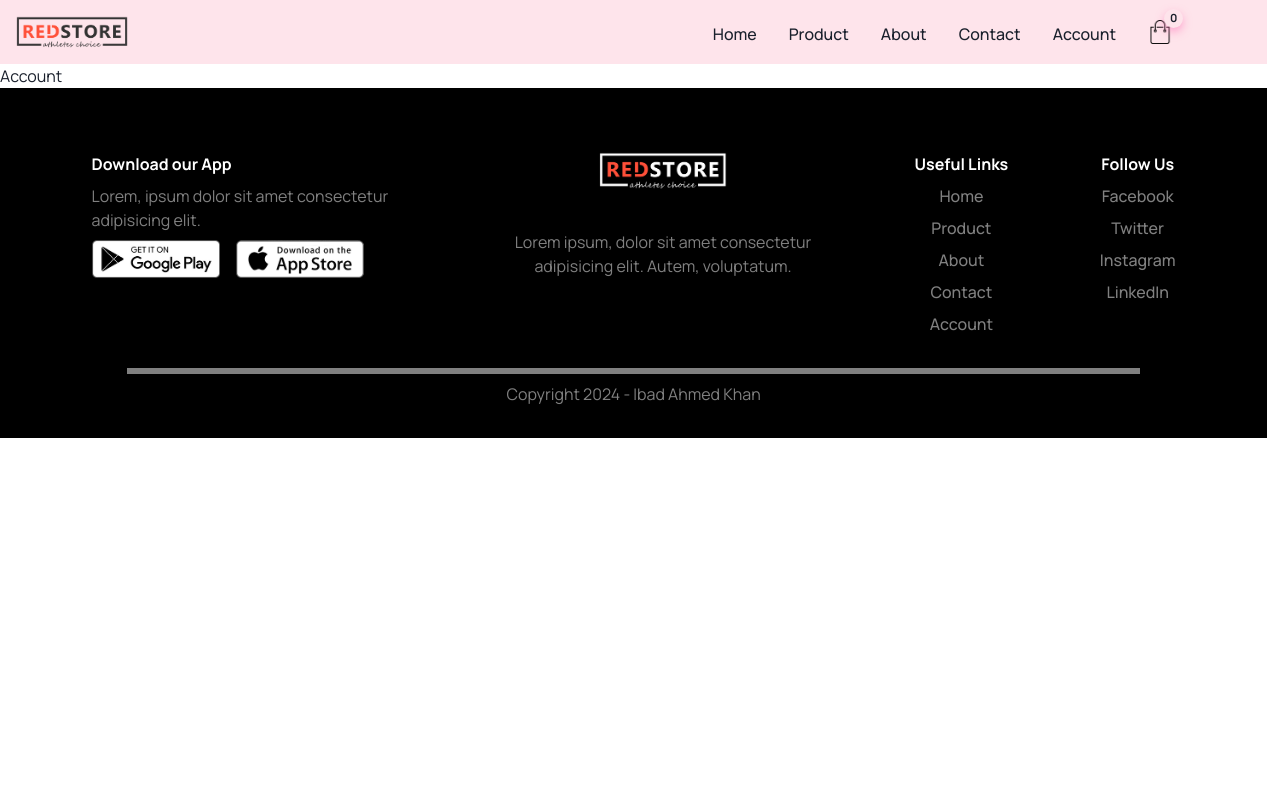
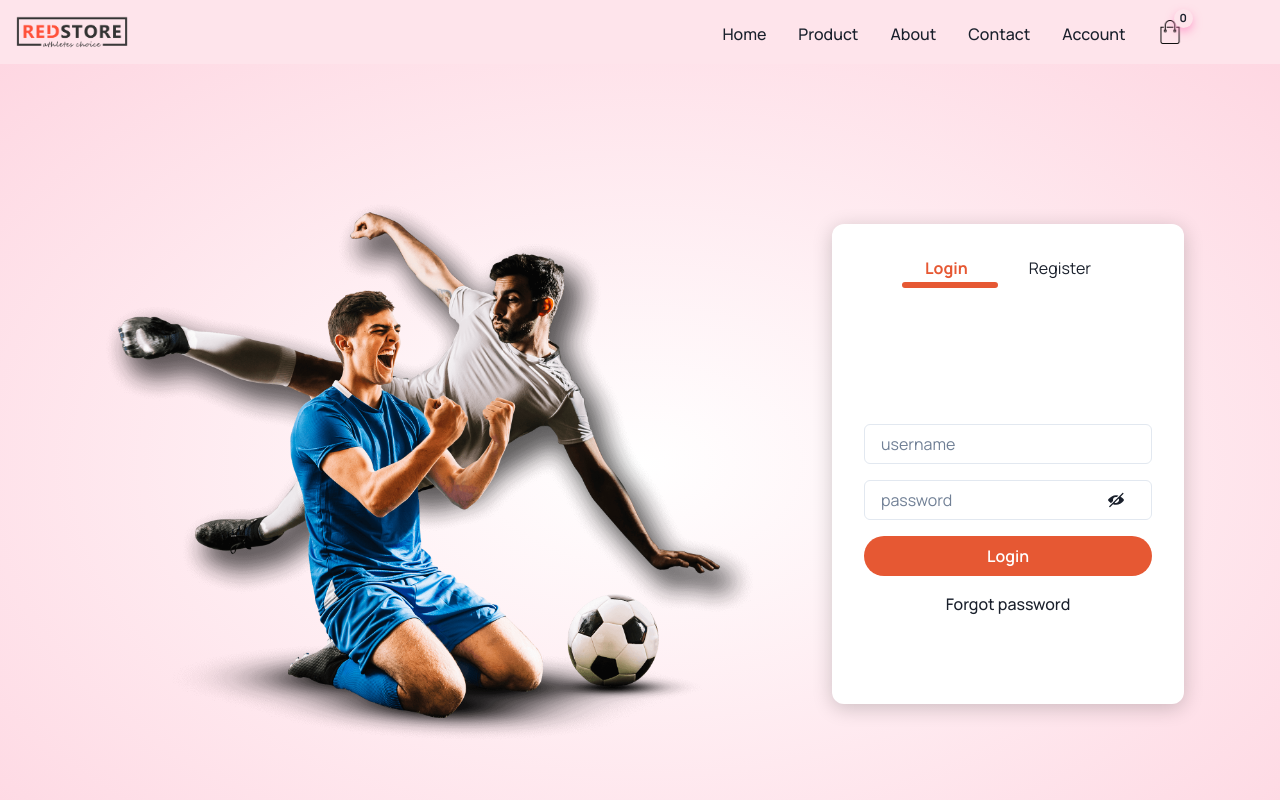
Before and after one commit to Ibad-Ahmed-Khan/redEcomemrce, a React (Vite) app: page /account in a window 1280 px wide. Shown: the top 800 px of the page. Built offline with nearby package versions, Linux system fonts and the light colour scheme.

Commit message:
account page added

```diff
--- a/src/App.jsx
+++ b/src/App.jsx
@@ -53,8 +53,9 @@ function App() {
 
   return (
     <Box
-      w={{ base: "100vw", md: "100vw", lg: "99vw" }}
+      w={{ base: "100vw", md: "100vw", lg: "100vw" }}
       fontFamily="Manrope, sans-serif"
+      fontWeight="bold"
       fontStyle="normal"
     >
       <BrowserRouter>
--- a/src/pages/Account.jsx
+++ b/src/pages/Account.jsx
@@ -1,7 +1,221 @@
-import { Box } from "@chakra-ui/react";
+import {
+  Link,
+  Box,
+  Button,
+  Flex,
+  FormControl,
+  Img,
+  Input,
+  VStack,
+  Text,
+  InputGroup,
+  InputRightElement,
+} from "@chakra-ui/react";
+import img1 from "../assets/RedStore_Img/images/image1.png";
+import { useState } from "react";
+import { ViewIcon, ViewOffIcon } from "@chakra-ui/icons";
 
 const Account = () => {
-  return <Box>Account</Box>;
+  const [isLogin, setIsLogin] = useState(true);
+
+  const [password1, setPassword1] = useState(true);
+  const [password2, setPassword2] = useState(true);
+  const [password3, setPassword3] = useState(true);
+
+  const handlePassword1 = () => {
+    setPassword1(!password1);
+  };
+
+  const handlePassword2 = () => {
+    setPassword2(!password2);
+  };
+
+  const handlePassword3 = () => {
+    setPassword3(!password3);
+  };
+
+  return (
+    <Flex
+      flexDir={{ base: "column", md: "column", lg: "row", xl: "row" }}
+      align="center"
+      justify="space-around"
+      minH="100vh"
+      paddingInline={{ base: "1.5rem", md: "2rem", lg: "4rem" }}
+      paddingBlock="2rem"
+      bgGradient="radial(white, pink.100)"
+    >
+      <Flex align="center" justify="center">
+        <Img
+          w={{ base: "20rem", md: "20rem", lg: "42rem", xl: "42rem" }}
+          src={img1}
+        />
+      </Flex>
+
+      <Flex align="center" justify="center">
+        <FormControl
+          overflow="hidden"
+          bg="#fff"
+          w={{ base: "20rem", md: "20rem", lg: "22rem", xl: "22rem" }}
+          h={{ base: "24rem", md: "24rem", lg: "30rem", xl: "30rem" }}
+          p="2rem"
+          borderRadius="xl"
+          boxShadow="0 4px 20px rgba(0, 0, 0, 0.2)"
+        >
+          <Flex pos="relative" align="center" justify="space-evenly">
+            <Text
+              onClick={() => setIsLogin(true)}
+              cursor="pointer"
+              transition="all .6s ease-in-out"
+              fontWeight={isLogin ? "bold" : "normal"}
+              color={!isLogin ? "" : "#e65833"}
+            >
+              Login
+            </Text>
+            <Box
+              pos="absolute"
+              bottom="-0.5rem"
+              transition="all .6s ease-in-out"
+              w="6rem"
+              transform={!isLogin ? "translateX(50px)" : "translateX(-58px)"}
+              borderRadius="5rem"
+              border="3px solid #e65833 "
+            />
+            <Text
+              onClick={() => setIsLogin(false)}
+              cursor="pointer"
+              transition="all .6s ease-in-out"
+              fontWeight={!isLogin ? "bold" : "normal"}
+              color={!isLogin ? "#e65833" : ""}
+            >
+              Register
+            </Text>
+          </Flex>
+
+          {/* Login Form */}
+          <VStack
+            p="2rem"
+            pos="absolute"
+            left="0"
+            align="center"
+            justify="center"
+            minH="full"
+            w="full"
+            spacing="4"
+            transition="all .6s ease-in-out"
+            transform={isLogin ? "translateX(0)" : "translateX(-350px)"}
+          >
+            <Input placeholder="username" />
+            <InputGroup alignItems="center" justifyContent="center">
+              <Input
+                type={password1 ? "" : "password"}
+                placeholder="password"
+              />
+              <InputRightElement
+                onClick={handlePassword1}
+                cursor="pointer"
+                h="100%" // Use full height to match the input
+                width="4.5rem" // Adjust width as needed
+                display="flex" // Use flexbox for centering
+                alignItems="center" // Center the icon vertically
+                justifyContent="center" // Center the icon horizontally
+              >
+                {password1 ? <ViewOffIcon /> : <ViewIcon />}
+              </InputRightElement>
+            </InputGroup>
+            <Flex w="full" flexDir="column">
+              <Button
+                color="#fff"
+                borderRadius="50px"
+                bg="#e65833"
+                _hover={{
+                  bg: "#d94a2f", // Slightly darker shade on hover
+                  transform: "translateY(-2px)", // Slight lift on hover
+                }}
+                _active={{
+                  bg: "#c44329", // Even darker shade when active
+                  transform: "translateY(1px)", // Slight press down effect
+                }}
+                transition="all 0.2s ease"
+                p="1rem 2.5rem"
+              >
+                Login
+              </Button>
+            </Flex>
+            <Link textAlign="center">Forgot password</Link>
+          </VStack>
+
+          {/* Register Form */}
+          <VStack
+            p="2rem"
+            pos="absolute"
+            left="0"
+            align="center"
+            justify="center"
+            minH="full"
+            w="full"
+            spacing="4"
+            transition="all .6s ease-in-out"
+            transform={!isLogin ? "translateX(0)" : "translateX(350px)"}
+          >
+            <Input placeholder="email" />
+            <InputGroup alignItems="center" justifyContent="center">
+              <Input
+                type={password2 ? "" : "password"}
+                placeholder="password"
+              />
+              <InputRightElement
+                onClick={handlePassword2}
+                cursor="pointer"
+                h="100%" // Use full height to match the input
+                width="4.5rem" // Adjust width as needed
+                display="flex" // Use flexbox for centering
+                alignItems="center" // Center the icon vertically
+                justifyContent="center" // Center the icon horizontally
+              >
+                {password2 ? <ViewOffIcon /> : <ViewIcon />}
+              </InputRightElement>
+            </InputGroup>
+            <InputGroup alignItems="center" justifyContent="center">
+              <Input
+                type={password3 ? "" : "password"}
+                placeholder="confirm password"
+              />
+              <InputRightElement
+                onClick={handlePassword3}
+                cursor="pointer"
+                h="100%"
+                width="4.5rem"
+                display="flex"
+                alignItems="center"
+                justifyContent="center"
+              >
+                {password3 ? <ViewOffIcon /> : <ViewIcon />}
+              </InputRightElement>
+            </InputGroup>
+            <Flex w="full" flexDir="column">
+              <Button
+                color="#fff"
+                borderRadius="50px"
+                bg="#e65833"
+                _hover={{
+                  bg: "#d94a2f", // Slightly darker shade on hover
+                  transform: "translateY(-2px)", // Slight lift on hover
+                }}
+                _active={{
+                  bg: "#c44329", // Even darker shade when active
+                  transform: "translateY(1px)", // Slight press down effect
+                }}
+                transition="all 0.2s ease"
+                p="1rem 2.5rem"
+              >
+                Register
+              </Button>
+            </Flex>
+          </VStack>
+        </FormControl>
+      </Flex>
+    </Flex>
+  );
 };
 
 export default Account;
--- a/src/pages/Cart.jsx
+++ b/src/pages/Cart.jsx
@@ -144,14 +144,14 @@ const Cart = () => {
                     <Text fontWeight="bold">Subtotal</Text>
                     <Text fontWeight="bold">
                       $
-                      {(
-                        cartArray.reduce(
+                      {cartArray
+                        .reduce(
                           (total, item) =>
                             total +
                             item.productPrice * (productCounts[item.id] || 1),
                           0
-                        ) + 10
-                      ).toFixed(2)}
+                        )
+                        .toFixed(2)}
                     </Text>
                   </Flex>
                 </Td>
--- a/src/pages/Detail.jsx
+++ b/src/pages/Detail.jsx
@@ -140,7 +140,7 @@ const Detail = () => {
         >
           <Text>{product.productShortName}</Text>
           <Heading>{product.productName}</Heading>
-          <Text>{product.productPrice}</Text>
+          <Text>${product.productPrice}</Text>
           <DropDownTwo />
           <Flex align="center" justify="center" gap="1rem" pt="3rem">
             <ProductCount />
```
